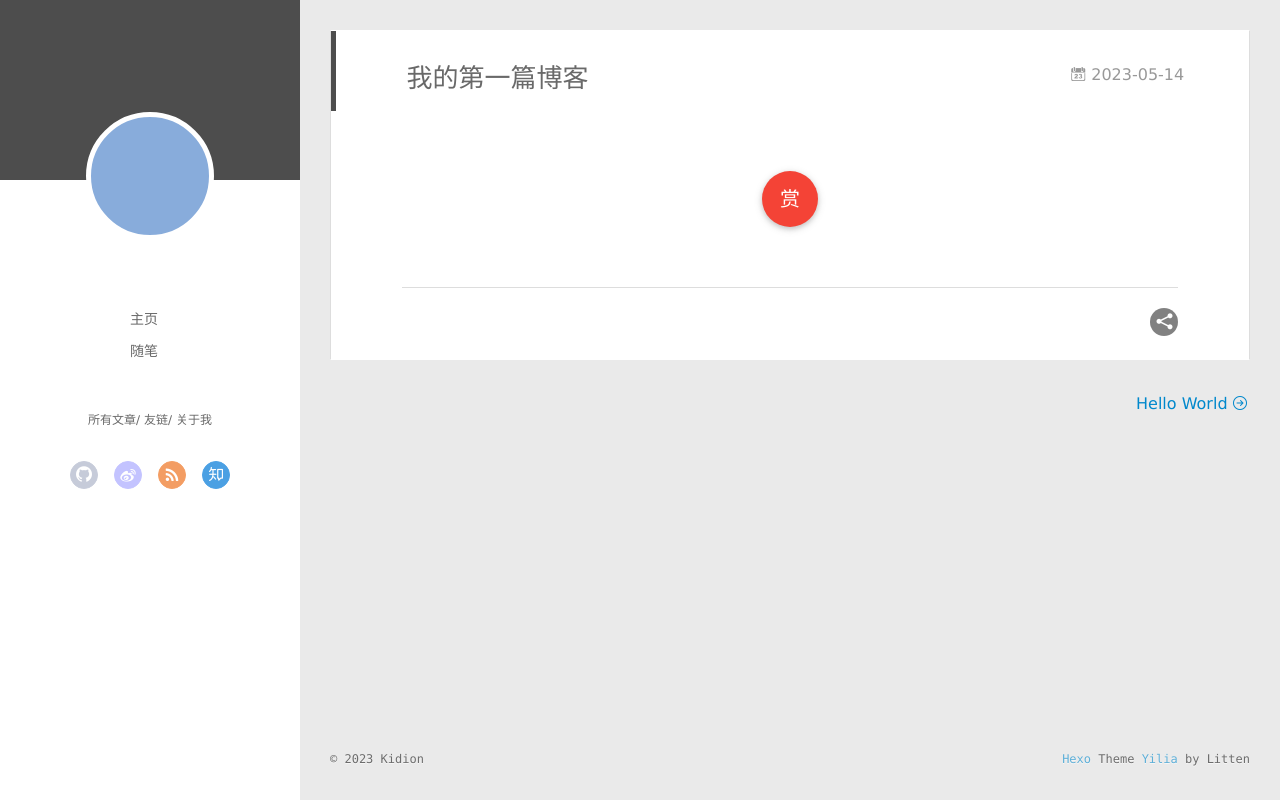
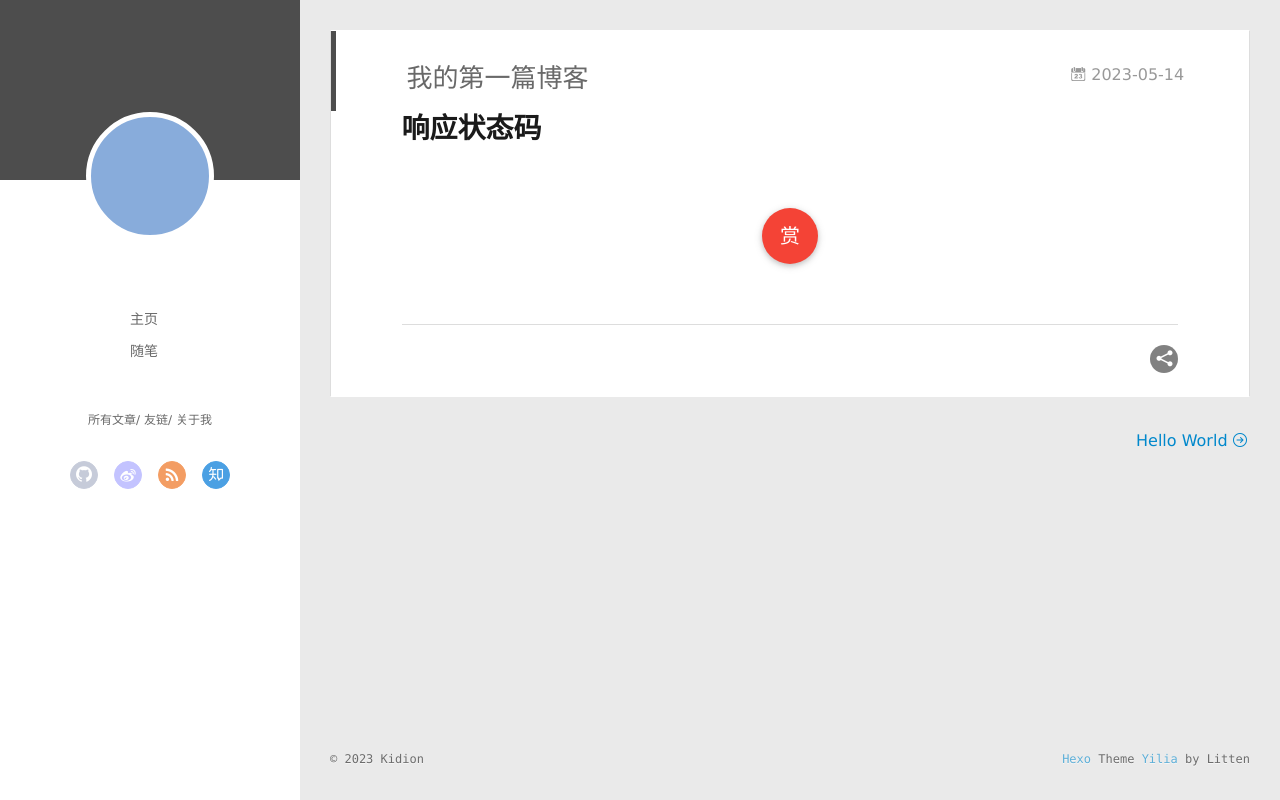
Before and after one commit to Kidion/Kidion.github.io, a plain HTML site: page 2023/05/14/我的第一篇博客/index.html in a window 1280 px wide. Drawn offline with Linux system fonts and the light colour scheme.

Commit message:
Site updated: 2023-05-18 17:08:12

```diff
--- a/2023/05/14/我的第一篇博客/index.html
+++ b/2023/05/14/我的第一篇博客/index.html
@@ -8,13 +8,15 @@
   <link rel="dns-prefetch" href="http://example.com">
   <title>我的第一篇博客 | Kidion</title>
   <meta name="viewport" content="width=device-width, initial-scale=1, maximum-scale=1">
-  <meta property="og:type" content="article">
+  <meta name="description" content="响应状态码">
+<meta property="og:type" content="article">
 <meta property="og:title" content="我的第一篇博客">
 <meta property="og:url" content="http://example.com/2023/05/14/%E6%88%91%E7%9A%84%E7%AC%AC%E4%B8%80%E7%AF%87%E5%8D%9A%E5%AE%A2/index.html">
 <meta property="og:site_name" content="Kidion">
+<meta property="og:description" content="响应状态码">
 <meta property="og:locale" content="en_US">
 <meta property="article:published_time" content="2023-05-14T09:23:01.000Z">
-<meta property="article:modified_time" content="2023-05-14T09:23:01.020Z">
+<meta property="article:modified_time" content="2023-05-18T09:07:20.603Z">
 <meta property="article:author" content="Kidion">
 <meta name="twitter:card" content="summary">
 
@@ -172,7 +174,7 @@
 
     <div class="article-entry" itemprop="articleBody">
 
-
+        <h1 id="响应状态码"><a href="#响应状态码" class="headerlink" title="响应状态码"></a>响应状态码</h1>
 
 
 
```
Also changed, not shown: index.html (+1 -1 lines).
